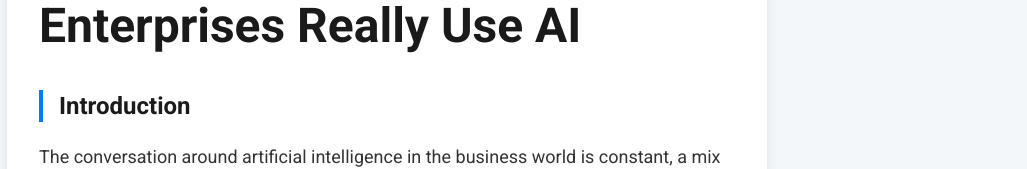
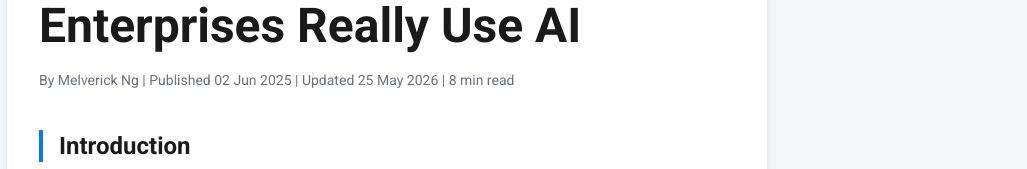
Before and after one commit to nexiuslabs/nexiusacademyskillsfuture, a React (Vite) app: page /blog/enterprise-ai-insights in a window 1280 px wide. Shown: the part 270-439 px from the top of the page, without its empty margins (253-1280 px from the left). Built offline with nearby package versions, Linux system fonts and the light colour scheme; no server answers.

Commit message:
Restore GEO readiness signals

```diff
--- a/components/blog/ArticleConversionBlocks.tsx
+++ b/components/blog/ArticleConversionBlocks.tsx
@@ -1,5 +1,6 @@
 import React from 'react';
 import { Link } from 'react-router-dom';
+import { BLOG_POSTS } from '../../constants';
 import { trackBlogToCourseClick, trackOutboundClick } from '../../services/analytics';
 import { openLeadModal } from '../../services/leadModal';
 
@@ -11,6 +12,10 @@ declare global {
 }
 
 type CtaType = 'workflow_checklist' | 'subsidy_check' | 'join_next_cohort';
+
+const AUTHOR_NAME = 'Melverick Ng';
+const ARTICLE_LAST_MODIFIED_ISO = '2026-05-25';
+const ARTICLE_LAST_MODIFIED_DISPLAY = '25 May 2026';
 
 const CTA_CONTENT: Record<CtaType, { title: string; description: string; cta: string; href: string }> = {
   workflow_checklist: {
@@ -95,6 +100,28 @@ export const ArticleCTA: React.FC<ArticleCTAProps> = ({ articleSlug, ctaType, po
   );
 };
 
+interface ArticleMetaProps {
+  articleSlug: string;
+  readTime?: string;
+}
+
+export const ArticleMeta: React.FC<ArticleMetaProps> = ({ articleSlug, readTime = '8 min read' }) => {
+  const post = BLOG_POSTS.find((item) => item.slug === articleSlug);
+  const publishedDate = post?.date ?? '2026';
+
+  return (
+    <p className="text-sm text-gray-500 mb-8" itemScope itemType="https://schema.org/Article">
+      By <span itemProp="author">{AUTHOR_NAME}</span>
+      {' | '}
+      Published <time itemProp="datePublished">{publishedDate}</time>
+      {' | '}
+      Updated <time itemProp="dateModified" dateTime={ARTICLE_LAST_MODIFIED_ISO}>{ARTICLE_LAST_MODIFIED_DISPLAY}</time>
+      {' | '}
+      {readTime}
+    </p>
+  );
+};
+
 interface RelatedCourseModuleCardProps {
   articleSlug: string;
 }
--- a/pages/AIReadinessSingaporePage.tsx
+++ b/pages/AIReadinessSingaporePage.tsx
@@ -3,7 +3,7 @@ import { Link } from 'react-router-dom';
 import { ArrowLeft } from 'lucide-react';
 import SEO from '../components/SEO';
 import ScrollToTop from '../components/ScrollToTop';
-import { ArticleCTA, AuthorCredibilityBox, RelatedCourseModuleCard } from '../components/blog/ArticleConversionBlocks';
+import { ArticleCTA, ArticleMeta, AuthorCredibilityBox, RelatedCourseModuleCard } from '../components/blog/ArticleConversionBlocks';
 
 const ARTICLE_SLUG = 'ai-readiness-singapore-2026-agentic-ai';
 
@@ -28,7 +28,7 @@ const AIReadinessSingaporePage: React.FC = () => {
             AI Readiness in Singapore 2026: What to Check Before You Build AI Agents
           </h1>
 
-          <p className="text-sm text-gray-400 mb-8">By Melverick Ng | 15 May 2026 | 8 min read</p>
+          <ArticleMeta articleSlug={ARTICLE_SLUG} readTime="8 min read" />
 
           <h2 className="text-3xl font-bold text-[#1a1a1a] mt-10 mb-5 border-l-4 border-[#007bff] pl-4">
             AI Adoption Is No Longer the Hardest Question
--- a/pages/AnthropicAISkillsPage.tsx
+++ b/pages/AnthropicAISkillsPage.tsx
@@ -3,7 +3,7 @@ import { Link } from 'react-router-dom';
 import { ArrowLeft } from 'lucide-react';
 import SEO from '../components/SEO';
 import ScrollToTop from '../components/ScrollToTop';
-import { ArticleCTA, AuthorCredibilityBox, RelatedCourseModuleCard } from '../components/blog/ArticleConversionBlocks';
+import { ArticleCTA, ArticleMeta, AuthorCredibilityBox, RelatedCourseModuleCard } from '../components/blog/ArticleConversionBlocks';
 
 const AnthropicAISkillsPage: React.FC = () => {
   return (
@@ -25,6 +25,8 @@ const AnthropicAISkillsPage: React.FC = () => {
           <h1 className="text-4xl md:text-5xl font-extrabold text-[#1a1a1a] leading-tight mb-5">
             4 Counter-Intuitive Ideas From Anthropic on Building AI That Actually Works
           </h1>
+
+          <ArticleMeta articleSlug="anthropic-ai-skills" readTime="7 min read" />
 
           <p className="mb-6 text-lg leading-relaxed text-[#333]">
             We've all experienced the paradox of modern AI agents. They can feel like a "300 IQ mathematical genius"—capable of brilliant feats of logic—but when you ask them to perform a specific, real-world task, they often lack the practical know-how of an "experienced tax professional." This agent can solve complex equations from first principles, but it doesn't know the specific forms and procedures you need to file your taxes correctly and consistently.
--- a/pages/BestAICoursesPage.tsx
+++ b/pages/BestAICoursesPage.tsx
@@ -3,7 +3,7 @@ import { Link } from 'react-router-dom';
 import { ArrowLeft } from 'lucide-react';
 import SEO from '../components/SEO';
 import ScrollToTop from '../components/ScrollToTop';
-import { ArticleCTA, AuthorCredibilityBox, RelatedCourseModuleCard } from '../components/blog/ArticleConversionBlocks';
+import { ArticleCTA, ArticleMeta, AuthorCredibilityBox, RelatedCourseModuleCard } from '../components/blog/ArticleConversionBlocks';
 
 const BestAICoursesPage: React.FC = () => {
   return (
@@ -26,7 +26,7 @@ const BestAICoursesPage: React.FC = () => {
             Best AI Courses Singapore 2026: How to Choose the Right Programme
           </h1>
 
-          <p className="text-sm text-gray-400 mb-8">By Melverick Ng · 22 January 2026 · 10 min read</p>
+          <ArticleMeta articleSlug="best-ai-courses-singapore-2026" readTime="10 min read" />
 
           <h2 className="text-3xl font-bold text-[#1a1a1a] mt-10 mb-5 border-l-4 border-[#007bff] pl-4">
             The AI Training Landscape Has Changed
--- a/pages/BestAIForCodingBusinessPage.tsx
+++ b/pages/BestAIForCodingBusinessPage.tsx
@@ -3,7 +3,7 @@ import { Link } from 'react-router-dom';
 import { ArrowLeft } from 'lucide-react';
 import SEO from '../components/SEO';
 import ScrollToTop from '../components/ScrollToTop';
-import { ArticleCTA, AuthorCredibilityBox, RelatedCourseModuleCard } from '../components/blog/ArticleConversionBlocks';
+import { ArticleCTA, ArticleMeta, AuthorCredibilityBox, RelatedCourseModuleCard } from '../components/blog/ArticleConversionBlocks';
 
 const BestAIForCodingBusinessPage: React.FC = () => {
   return (
@@ -26,7 +26,7 @@ const BestAIForCodingBusinessPage: React.FC = () => {
             Best AI for Coding? What Business Professionals Should Really Learn
           </h1>
 
-          <p className="text-sm text-gray-400 mb-8">By Melverick Ng · 21 May 2026 · 8 min read</p>
+          <ArticleMeta articleSlug="best-ai-for-coding-business-professionals" readTime="8 min read" />
 
           <p className="mb-6 text-lg leading-relaxed text-[#333]">
             The AI question getting the strongest public search signal right now is not just "what is AI?" It is more practical: <strong className="font-semibold text-[#1a1a1a]">"best AI for coding."</strong> Google's public AI search trends list "best ai for coding" as the top "best AI for..." search, ahead of writing, math, image generation, and essays.
--- a/pages/BlogPostPage.tsx
+++ b/pages/BlogPostPage.tsx
@@ -3,7 +3,7 @@ import { Link } from 'react-router-dom';
 import { ArrowLeft } from 'lucide-react';
 import SEO from '../components/SEO';
 import ScrollToTop from '../components/ScrollToTop';
-import { ArticleCTA, AuthorCredibilityBox, RelatedCourseModuleCard } from '../components/blog/ArticleConversionBlocks';
+import { ArticleCTA, ArticleMeta, AuthorCredibilityBox, RelatedCourseModuleCard } from '../components/blog/ArticleConversionBlocks';
 
 const BlogPostPage: React.FC = () => {
   return (
@@ -25,6 +25,8 @@ const BlogPostPage: React.FC = () => {
           <h1 className="text-4xl md:text-5xl font-extrabold text-[#1a1a1a] leading-tight mb-5">
             Beyond ChatGPT: 4 Hard Truths About Building an AI-Powered Company
           </h1>
+
+          <ArticleMeta articleSlug="beyond-chatgpt-ai-powered-company" readTime="9 min read" />
 
           <h2 className="text-3xl font-bold text-[#1a1a1a] mt-10 mb-5 border-l-4 border-[#007bff] pl-4">
             Introduction: The AI Plateau
--- a/pages/CorporateAILiteracyPage.tsx
+++ b/pages/CorporateAILiteracyPage.tsx
@@ -3,7 +3,7 @@ import { Link } from 'react-router-dom';
 import { ArrowLeft } from 'lucide-react';
 import SEO from '../components/SEO';
 import ScrollToTop from '../components/ScrollToTop';
-import { ArticleCTA, AuthorCredibilityBox, RelatedCourseModuleCard } from '../components/blog/ArticleConversionBlocks';
+import { ArticleCTA, ArticleMeta, AuthorCredibilityBox, RelatedCourseModuleCard } from '../components/blog/ArticleConversionBlocks';
 
 const CorporateAILiteracyPage: React.FC = () => {
   return (
@@ -26,7 +26,7 @@ const CorporateAILiteracyPage: React.FC = () => {
             AI Literacy for Corporate Learning in 2026: How L&amp;D Teams Should Prepare for Agentic AI
           </h1>
 
-          <p className="text-sm text-gray-400 mb-8">By Melverick Ng | 19 April 2026 | 9 min read</p>
+          <ArticleMeta articleSlug="ai-literacy-corporate-learning-2026" readTime="9 min read" />
 
           <h2 className="text-3xl font-bold text-[#1a1a1a] mt-10 mb-5 border-l-4 border-[#007bff] pl-4">
             Corporate Learning Has Moved Beyond Basic AI Awareness
--- a/pages/EnterpriseAIInsightsPage.tsx
+++ b/pages/EnterpriseAIInsightsPage.tsx
@@ -3,7 +3,7 @@ import { Link } from 'react-router-dom';
 import { ArrowLeft } from 'lucide-react';
 import SEO from '../components/SEO';
 import ScrollToTop from '../components/ScrollToTop';
-import { ArticleCTA, AuthorCredibilityBox, RelatedCourseModuleCard } from '../components/blog/ArticleConversionBlocks';
+import { ArticleCTA, ArticleMeta, AuthorCredibilityBox, RelatedCourseModuleCard } from '../components/blog/ArticleConversionBlocks';
 
 const EnterpriseAIInsightsPage: React.FC = () => {
   return (
@@ -25,6 +25,8 @@ const EnterpriseAIInsightsPage: React.FC = () => {
           <h1 className="text-4xl md:text-5xl font-extrabold text-[#1a1a1a] leading-tight mb-5">
             Beyond the Hype: 5 Things We Just Learned About How Enterprises Really Use AI
           </h1>
+
+          <ArticleMeta articleSlug="enterprise-ai-insights" readTime="8 min read" />
 
           <h2 className="text-2xl font-bold text-[#1a1a1a] mt-10 mb-5 border-l-4 border-[#007bff] pl-4">
             Introduction
--- a/pages/SMEsNoCodeAIPage.tsx
+++ b/pages/SMEsNoCodeAIPage.tsx
@@ -3,7 +3,7 @@ import { Link } from 'react-router-dom';
 import { ArrowLeft } from 'lucide-react';
 import SEO from '../components/SEO';
 import ScrollToTop from '../components/ScrollToTop';
-import { ArticleCTA, AuthorCredibilityBox, RelatedCourseModuleCard } from '../components/blog/ArticleConversionBlocks';
+import { ArticleCTA, ArticleMeta, AuthorCredibilityBox, RelatedCourseModuleCard } from '../components/blog/ArticleConversionBlocks';
 
 const SMEsNoCodeAIPage: React.FC = () => {
   return (
@@ -26,7 +26,7 @@ const SMEsNoCodeAIPage: React.FC = () => {
             How SMEs in Singapore Are Using No-Code AI Automation to Scale
           </h1>
 
-          <p className="text-sm text-gray-400 mb-8">By Melverick Ng · 5 February 2026 · 9 min read</p>
+          <ArticleMeta articleSlug="smes-no-code-ai-automation-singapore" readTime="9 min read" />
 
           <h2 className="text-3xl font-bold text-[#1a1a1a] mt-10 mb-5 border-l-4 border-[#007bff] pl-4">
             The SME Automation Gap — And How AI Is Closing It
--- a/pages/WhatIsAgenticAIPage.tsx
+++ b/pages/WhatIsAgenticAIPage.tsx
@@ -3,7 +3,7 @@ import { Link } from 'react-router-dom';
 import { ArrowLeft } from 'lucide-react';
 import SEO from '../components/SEO';
 import ScrollToTop from '../components/ScrollToTop';
-import { ArticleCTA, AuthorCredibilityBox, RelatedCourseModuleCard } from '../components/blog/ArticleConversionBlocks';
+import { ArticleCTA, ArticleMeta, AuthorCredibilityBox, RelatedCourseModuleCard } from '../components/blog/ArticleConversionBlocks';
 
 const WhatIsAgenticAIPage: React.FC = () => {
   return (
@@ -26,7 +26,7 @@ const WhatIsAgenticAIPage: React.FC = () => {
             What Is Agentic AI? A Complete Guide for Business Professionals
           </h1>
 
-          <p className="text-sm text-gray-400 mb-8">By Melverick Ng · 8 January 2026 · 8 min read</p>
+          <ArticleMeta articleSlug="what-is-agentic-ai-guide" readTime="8 min read" />
 
           <h2 className="text-3xl font-bold text-[#1a1a1a] mt-10 mb-5 border-l-4 border-[#007bff] pl-4">
             The Short Answer: AI That Acts, Not Just Answers
```
Also changed, not shown: public/llms.txt (added), 1 other file (tests, documents, lock files or other folders).
